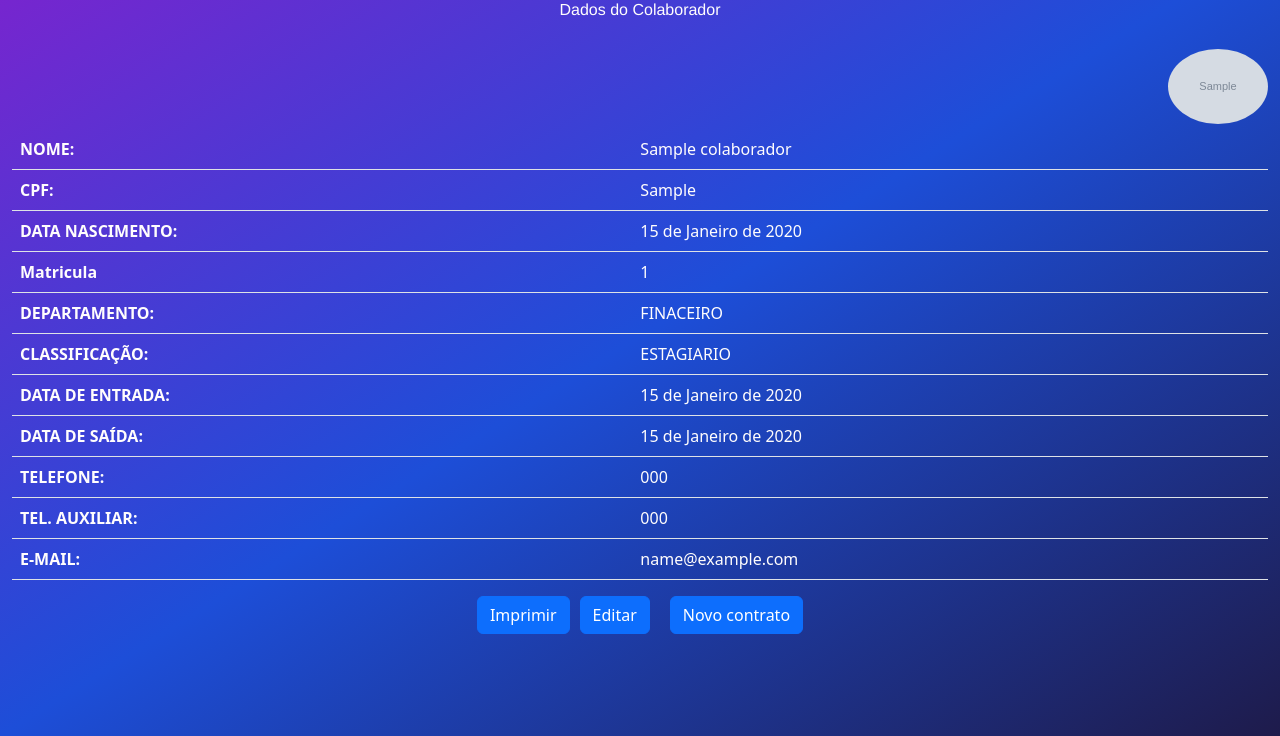
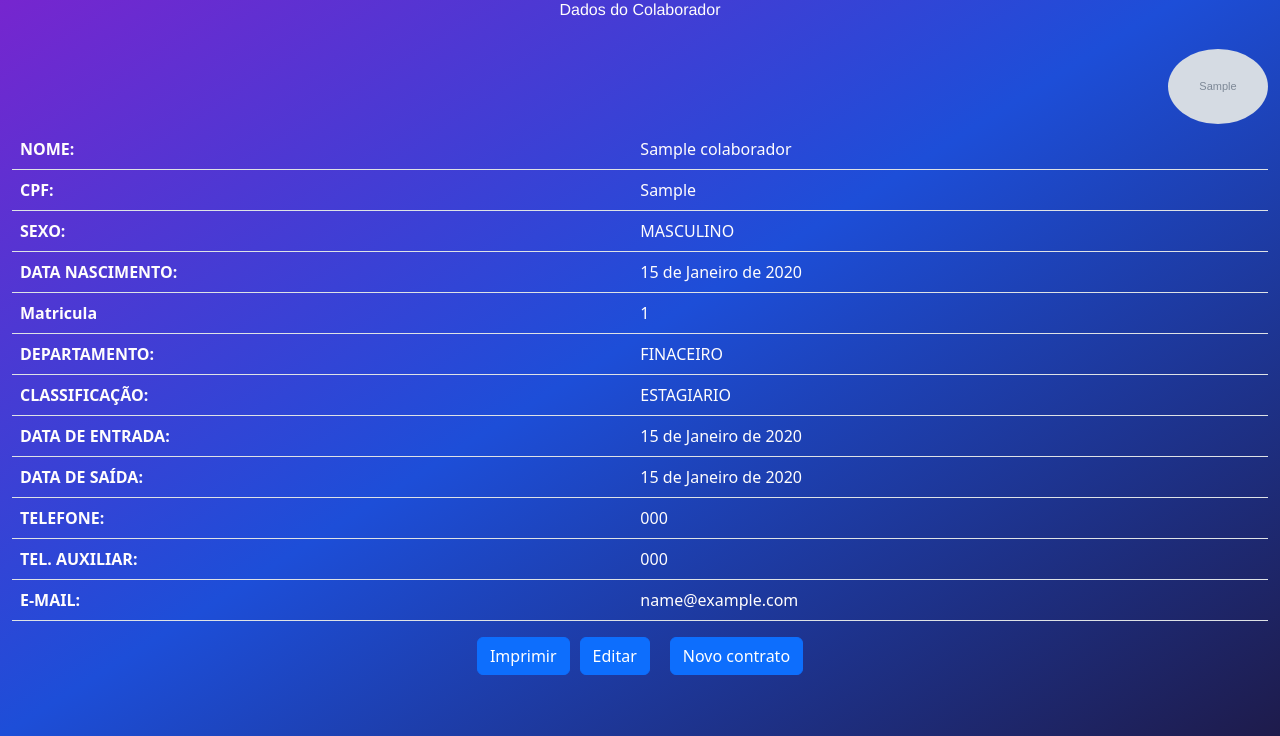
Before and after one commit to raifreire/GERENCIA_RH, a Django app: page /colaboradorID/1 in a window 1280 px wide. Shown: the part 64-800 px from the top of the page. Run offline with Django 4.2, Linux system fonts and the light colour scheme; tables that the repository leaves empty hold one stand-in row (values such as "Sample post"); grey boxes marked "Sample" are stand-in pictures; some libraries are stand-ins or nearby versions.

```diff
--- a/main/forms.py
+++ b/main/forms.py
@@ -10,7 +10,7 @@ class ColaboradorForm(forms.ModelForm):
 
     class Meta:
         model = Colaborador
-        fields = ['nome','cpf','data_nascimento','matricula',
+        fields = ['nome','cpf','sexo','data_nascimento','matricula',
                   'departamento','classificacao','data_entrada','data_saida',
                   'telefone','tel_auxiliar','email','foto',
                   'observacao'
@@ -20,6 +20,7 @@ class ColaboradorForm(forms.ModelForm):
         super().__init__(*args,**kwargs)
         self.fields['nome'].widget.attrs.update({'class':'form-control'})
         self.fields['cpf'].widget.attrs.update({'class':'form-control'})
+        self.fields['sexo'].widget.attrs.update({'class':'form-control'})
         self.fields['data_nascimento'].widget.attrs.update({'class':'form-control'})
         self.fields['matricula'].widget.attrs.update({'class':'form-control'})
         self.fields['departamento'].widget.attrs.update({'class':'form-control'})
--- a/main/templates/main/colaboradorID.html
+++ b/main/templates/main/colaboradorID.html
@@ -24,6 +24,10 @@
             <tr>
               <th>CPF:</th>
               <td>{{ colaborador.cpf }}</td>
+            </tr>
+            <tr>
+              <th>SEXO:</th>
+              <td>{{ colaborador.sexo }}</td>
             </tr>
             <tr>
               <th>DATA NASCIMENTO:</th>
--- a/main/views.py
+++ b/main/views.py
@@ -4,7 +4,7 @@ from django.views.generic.edit import UpdateView
 from django.shortcuts import render, redirect, get_object_or_404, HttpResponse
 from django.urls import reverse, reverse_lazy
 from django.contrib import messages
-from django.contrib.auth.decorators import login_required
+#from django.contrib.auth.decorators import login_required
 from functools import wraps
 
 
--- a/templates/static/css/style.css
+++ b/templates/static/css/style.css
@@ -102,6 +102,9 @@
  .item2 input{
   max-width: 200px;
  }
+ .item2 label{
+  color: #fffdfd;
+ }
  .item2 button{
   margin-left: 10px;
  }
```
